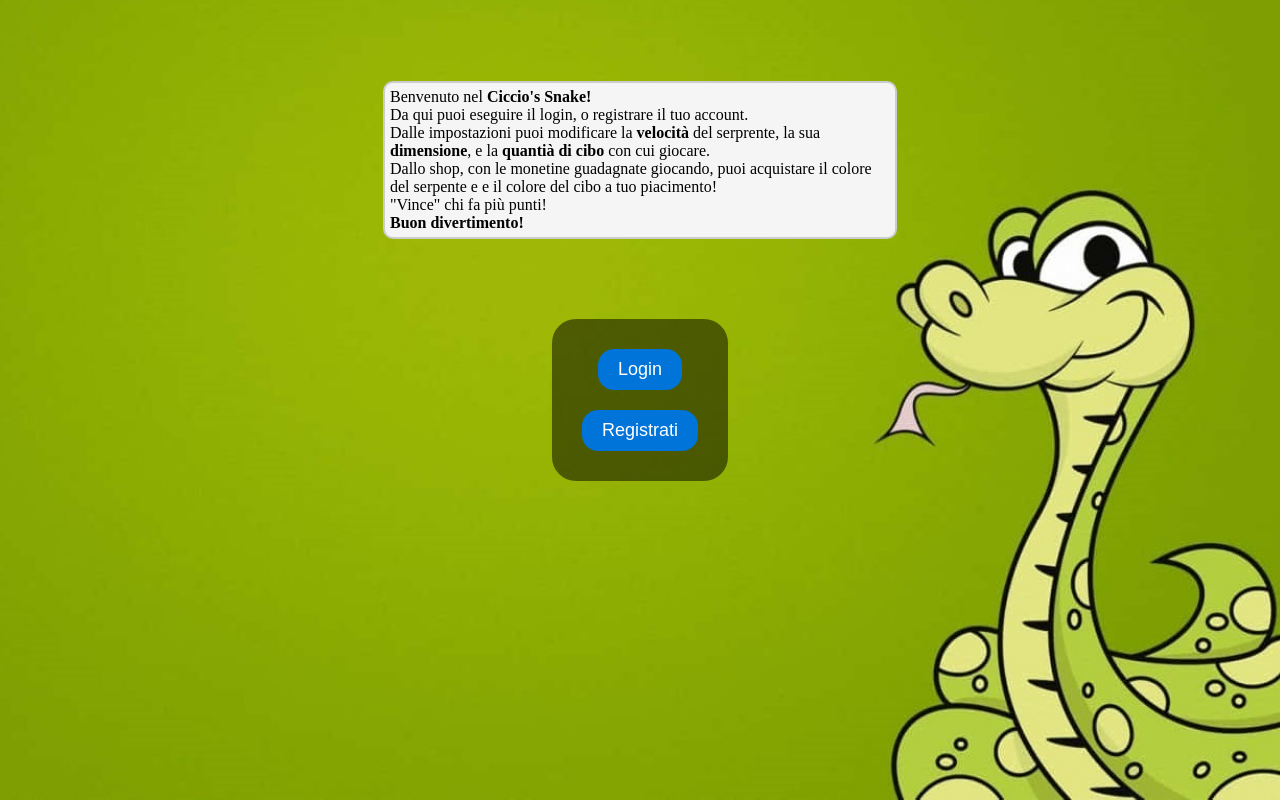
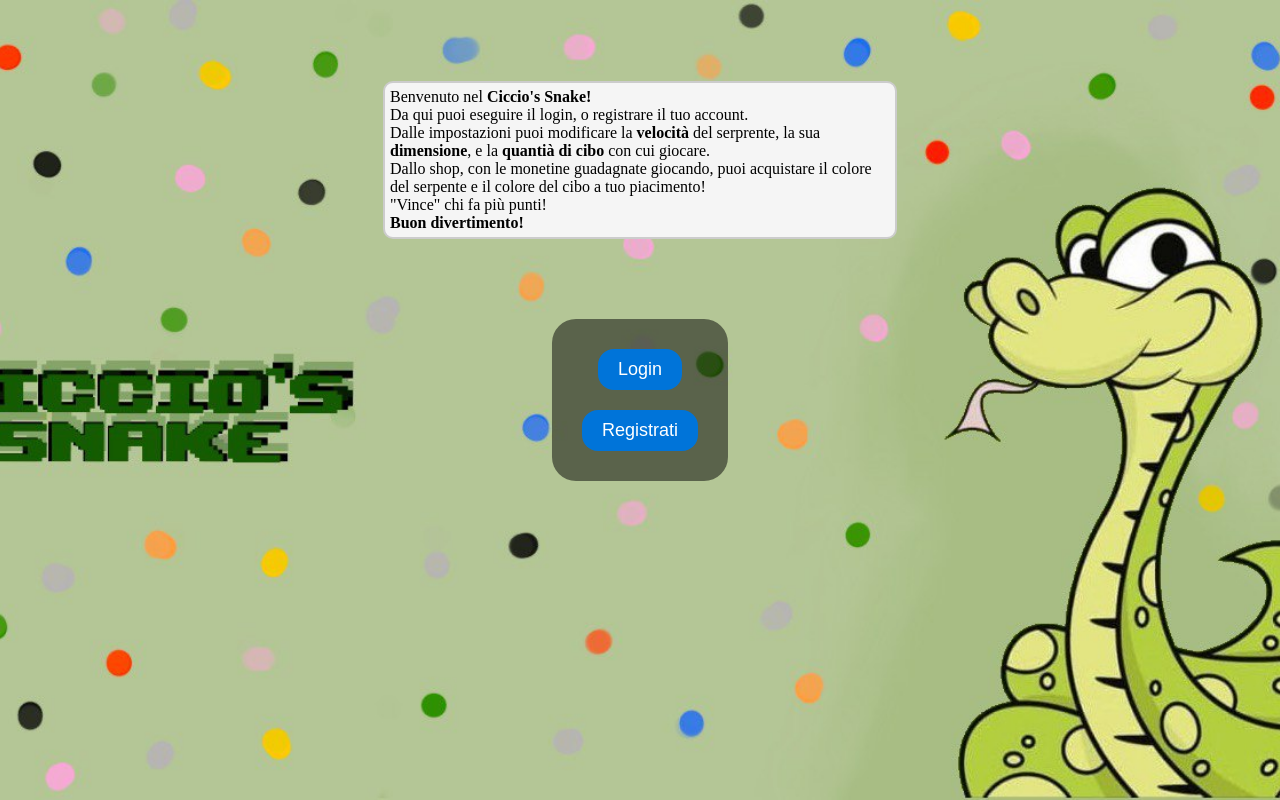
Before and after one commit to Frankesko/SnakeGame, a PHP site: page /index.html in a window 1280 px wide. Run offline with PHP 8.4, Linux system fonts and the light colour scheme; some libraries are stand-ins or nearby versions.

Commit message:
background modified

```diff
--- a/index.html
+++ b/index.html
@@ -28,7 +28,7 @@
             <span>Dalle impostazioni </span>
             <span>puoi modificare la <b>velocità</b> del serprente, la sua <b>dimensione</b>, e la <b>quantià di cibo</b> con cui giocare.</span> <br>
             <span>Dallo shop, con le monetine guadagnate giocando, puoi acquistare il colore del serpente e</span>
-            <span>e il colore del cibo a tuo piacimento!</span> <br>
+            <span>il colore del cibo a tuo piacimento!</span> <br>
             <span>"Vince" chi fa più punti!</span> <br>
             <span><b>Buon divertimento!</b></span>
         </div>
--- a/style.css
+++ b/style.css
@@ -72,7 +72,7 @@
 }
 
 body {
-    background-image: url('index-background.jpg');
+    background-image: url('index-background.jpeg');
     background-size: cover;
     background-position: center;
     background-repeat: no-repeat;
```
Also changed, not shown: index-background.jpeg (added).
